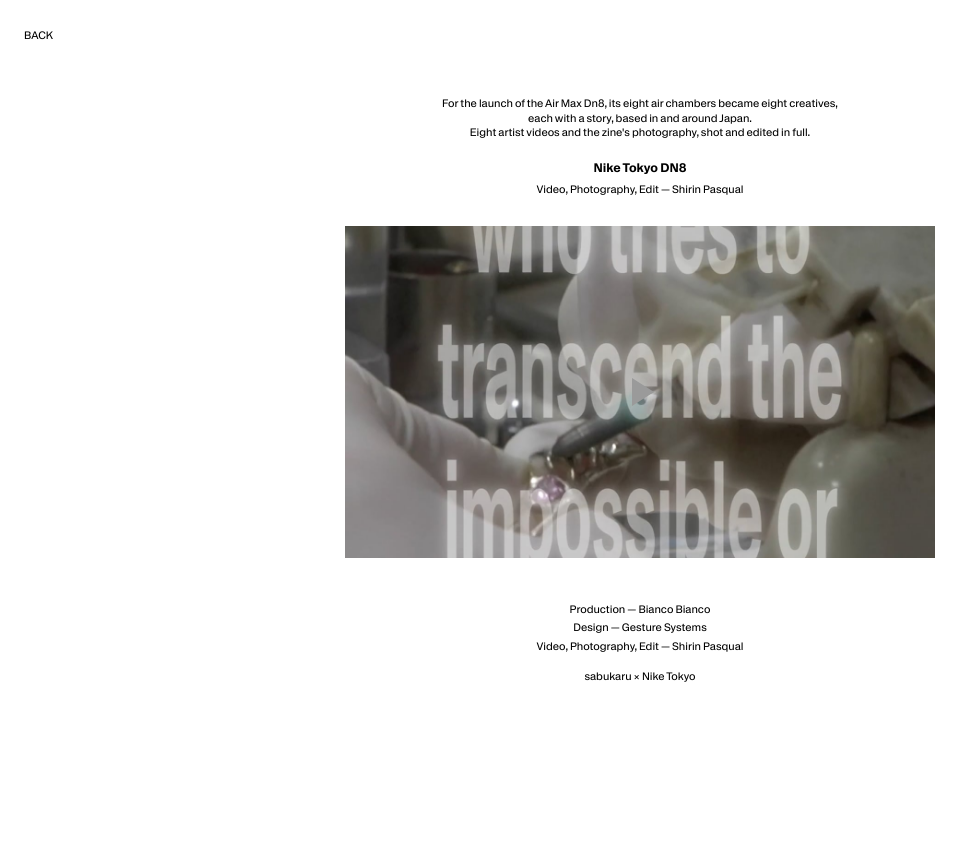
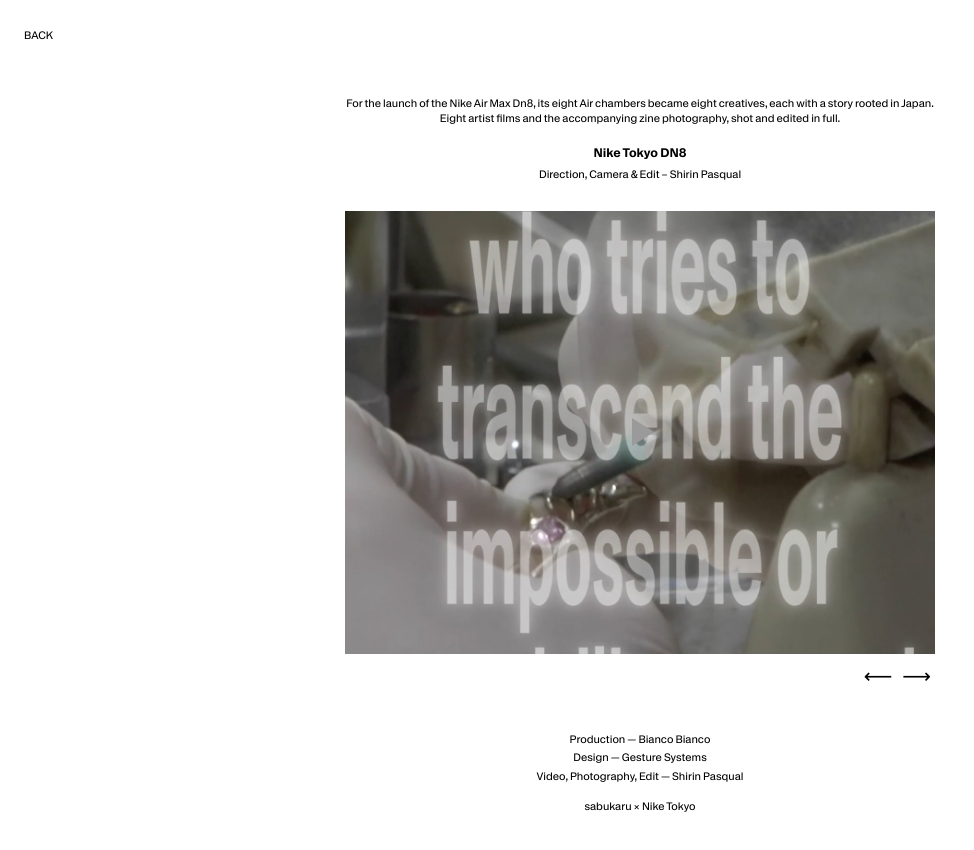
Before and after one commit to shirinpasqual-coder/shirin-website, a plain HTML site: page projects/nike-tokyo-dn8/index.html in a window 1280 px wide. Shown: the whole page, without its empty margins (0-974 px from the left). Before the commit the page ends 800 px from the top, so only its background shows below. Drawn offline with Linux system fonts and the light colour scheme; a script that the page names is missing.

Commit message:
Nike Tokyo DN8: sixth in Films, new intro, 4:3 film slideshow with three films
Co-Authored-By: Claude Opus 5.5 <noreply@anthropic.com>

```diff
--- a/projects/nike-tokyo-dn8/index.html
+++ b/projects/nike-tokyo-dn8/index.html
@@ -23,7 +23,7 @@
   "@context": "https://schema.org",
   "@type": "VideoObject",
   "name": "Unreal Motion — Nike Air Max Dn8",
-  "description": "For the launch of the Nike Air Max Dn8, its eight air chambers became eight creatives, each with a story, based in and around Japan. sabukaru × Nike Tokyo.",
+  "description": "For the launch of the Nike Air Max Dn8, its eight air chambers became eight creatives, each with a story rooted in Japan. sabukaru × Nike Tokyo.",
   "thumbnailUrl": "https://www.shirinpasqual.com/projects/nike-tokyo-dn8/media/poster.jpg",
   "uploadDate": "2026-05-02T18:04:50Z",
   "duration": "PT18S",
@@ -38,20 +38,28 @@
 <script>window.va = window.va || function () { (window.vaq = window.vaq || []).push(arguments); };</script>
 <script defer src="/_vercel/insights/script.js"></script>
 </head>
-<body>
+<body class="films-4x3">
 
 <main class="page">
 
   <div class="project-intro">
-    <p>For the launch of the Air Max Dn8, its eight air chambers became eight creatives,<br>each with a story, based in and around Japan.</p>
-    <p class="project-intro-question">Eight artist videos and the zine's photography, shot and edited in full.</p>
+    <p>For the launch of the Nike Air Max Dn8, its eight Air chambers became eight creatives, each with a story rooted in Japan.</p>
+    <p>Eight artist films and the accompanying zine photography, shot and edited in full.</p>
   </div>
 
   <h1 class="project-title">Nike Tokyo DN8</h1>
-  <p class="project-credits">Video, Photography, Edit — Shirin Pasqual</p>
+  <p class="project-credits">Direction, Camera &amp; Edit – Shirin Pasqual</p>
 
-  <div class="project-video" id="projectVideo">
-    <div class="video-frame" id="videoFrame"></div>
+  <!-- video slideshow: add more films to PROJECT_DATA.stills below -->
+  <div class="still-viewer" id="stillViewer">
+    <div class="still-frame" id="stillFrame"></div>
+    <div class="still-caption" id="stillCaption">
+      <span class="still-caption-text"><span id="stillTime"></span><span id="stillLabel"></span></span>
+      <div class="still-arrows">
+        <button class="still-prev" id="stillPrev" aria-label="Previous film">&#10229;</button>
+        <button class="still-next" id="stillNext" aria-label="Next film">&#10230;</button>
+      </div>
+    </div>
   </div>
 
   <div class="project-footer">
@@ -65,9 +73,11 @@
 
 <script>
   const PROJECT_DATA = {
-    vimeoId: "1188703585",
-    poster: "media/poster.jpg",
-    posterAlt: "Gloved hands at work behind overlaid text reading \"who tries to transcend the impossible\", still from the Nike Air Max Dn8 artist videos"
+    stills: [
+      { type: "vimeo", vimeoId: "1188703585", poster: "media/poster.jpg", alt: "Gloved hands at work behind overlaid text reading \"who tries to transcend the impossible\", still from the Nike Air Max Dn8 artist videos" },
+      { type: "vimeo", vimeoId: "1249506190", poster: "media/films/02.jpg", alt: "Dark green smoke with the subtitle \"existing but not there, not existing, but there\", still from the Nike Air Max Dn8 artist videos" },
+      { type: "vimeo", vimeoId: "1249507159", poster: "media/films/03.jpg", alt: "A man in a denim jacket and Nike Air Max Dn8 sneakers sitting by a wood stove in a workshop, still from the Nike Air Max Dn8 artist videos" }
+    ]
   };
   window.PROJECT_DATA = PROJECT_DATA;
 </script>
--- a/style.css
+++ b/style.css
@@ -613,6 +613,19 @@ h1.project-title + .project-video {
   text-decoration: none;
 }
 
+/* ---------- pages whose films are 4:3 ---------- */
+
+body.films-4x3 .video-frame,
+body.films-4x3 .still-frame .video-frame {
+  padding-bottom: 75%;
+}
+
+body.films-4x3 .video-frame.video-poster,
+body.films-4x3 .still-frame .video-frame.video-poster {
+  padding-bottom: 0;
+  aspect-ratio: 4 / 3;
+}
+
 /* ---------- Wie es sich gehört: film, documentation, publication ---------- */
 
 body.project-wesg .page {
```
Also changed, not shown: index.html (+1 -1 lines), projects/nike-tokyo-dn8/media/films/02.jpg (added), projects/nike-tokyo-dn8/media/films/03.jpg (added).
